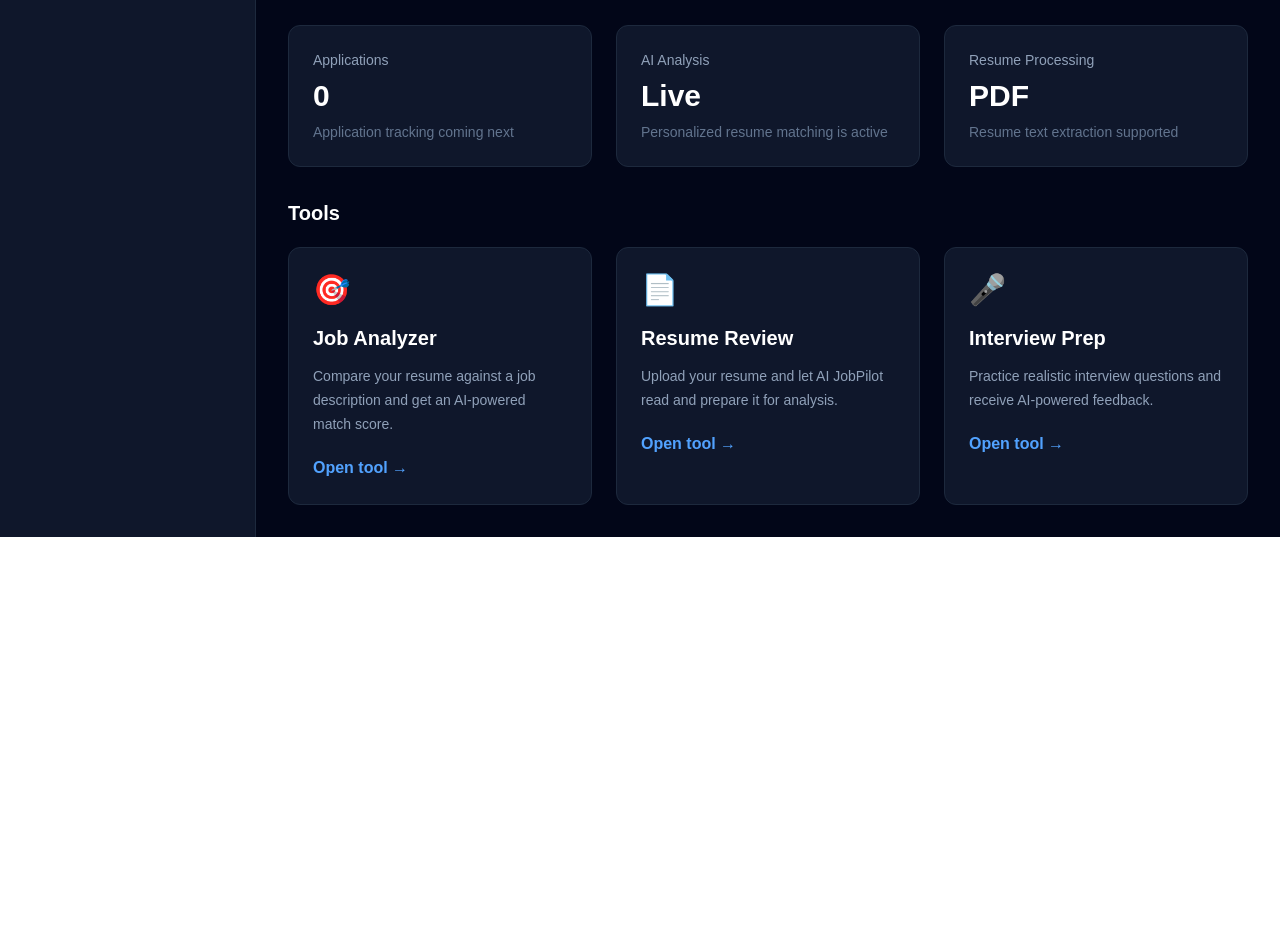
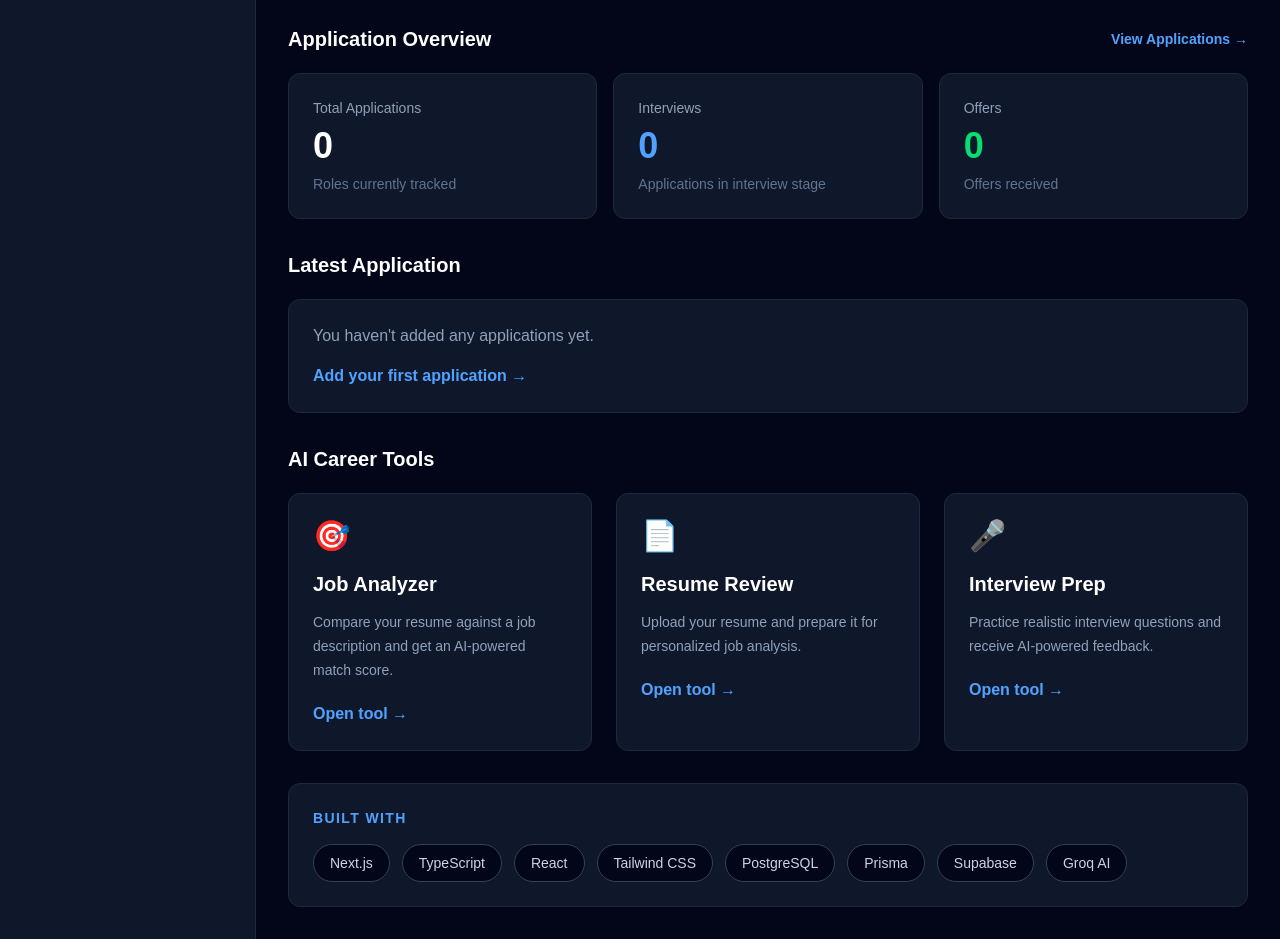
Before and after one commit to trinityray02/ai-jobpilot, a Next.js app: page / in a window 1280 px wide. Shown: the part 460-1399 px from the top of the page. Before the commit the page ends 997 px from the top, so only its background shows below. Built offline with nearby package versions, Linux system fonts and the light colour scheme; no server answers; the database is empty.

Commit message:
Add live application stats to dashboard

```diff
--- a/app/page.tsx
+++ b/app/page.tsx
@@ -1,4 +1,15 @@
+"use client";
+
 import Link from "next/link";
+import { useEffect, useState } from "react";
+
+type Application = {
+  id: string;
+  company: string;
+  role: string;
+  status: "Applied" | "Interview" | "Offer" | "Rejected";
+  date: string;
+};
 
 const features = [
   {
@@ -11,7 +22,7 @@ const features = [
   {
     title: "Resume Review",
     description:
-      "Upload your resume and let AI JobPilot read and prepare it for analysis.",
+      "Upload your resume and prepare it for personalized job analysis.",
     icon: "📄",
     href: "/resume",
   },
@@ -25,9 +36,48 @@ const features = [
 ];
 
 export default function Home() {
+  const [applications, setApplications] = useState<Application[]>([]);
+  const [loading, setLoading] = useState(true);
+
+  useEffect(() => {
+    async function loadApplications() {
+      try {
+        const response = await fetch("/api/applications");
+
+        if (!response.ok) {
+          throw new Error("Unable to load applications.");
+        }
+
+        const data = await response.json();
+
+        setApplications(data.applications || []);
+      } catch (error) {
+        console.error("Dashboard application error:", error);
+      } finally {
+        setLoading(false);
+      }
+    }
+
+    loadApplications();
+  }, []);
+
+  const totalApplications = applications.length;
+
+  const interviews = applications.filter(
+    (application) => application.status === "Interview"
+  ).length;
+
+  const offers = applications.filter(
+    (application) => application.status === "Offer"
+  ).length;
+
+  const latestApplication = applications[0];
+
   return (
     <main className="min-h-screen bg-slate-950 text-white">
       <div className="flex min-h-screen">
+
+        {/* Sidebar */}
         <aside className="hidden w-64 border-r border-slate-800 bg-slate-900 p-6 md:block">
           <h1 className="mb-10 text-2xl font-bold text-blue-400">
             AI JobPilot
@@ -71,11 +121,19 @@ export default function Home() {
           </nav>
         </aside>
 
+        {/* Main Content */}
         <section className="flex-1">
+
+          {/* Header */}
           <header className="flex items-center justify-between border-b border-slate-800 px-8 py-6">
             <div>
-              <p className="text-sm text-slate-400">Welcome to</p>
-              <h2 className="text-2xl font-bold">Your Career Dashboard</h2>
+              <p className="text-sm text-slate-400">
+                Welcome to
+              </p>
+
+              <h2 className="text-2xl font-bold">
+                Your Career Dashboard
+              </h2>
             </div>
 
             <Link
@@ -87,19 +145,21 @@ export default function Home() {
           </header>
 
           <div className="p-8">
+
+            {/* Hero */}
             <section className="rounded-2xl border border-slate-800 bg-gradient-to-r from-slate-900 to-slate-950 p-8">
               <p className="mb-3 text-sm font-semibold uppercase tracking-widest text-blue-400">
                 AI-Powered Career Assistant
               </p>
 
               <h3 className="max-w-3xl text-4xl font-bold">
-                Turn your experience into a stronger software engineering
-                application.
+                Turn your experience into stronger job applications.
               </h3>
 
               <p className="mt-4 max-w-2xl text-slate-400">
-                Upload your resume, analyze jobs, identify skill gaps, and
-                prepare for interviews from one place.
+                Upload your resume, analyze job descriptions, identify
+                skill gaps, practice interviews, and track applications
+                from one dashboard.
               </p>
 
               <div className="mt-7 flex flex-wrap gap-4">
@@ -119,34 +179,121 @@ export default function Home() {
               </div>
             </section>
 
-            <section className="mt-8 grid gap-6 md:grid-cols-3">
+            {/* Live Stats */}
+            <section className="mt-8">
+              <div className="mb-5 flex items-center justify-between">
+                <h3 className="text-xl font-bold">
+                  Application Overview
+                </h3>
+
+                <Link
+                  href="/applications"
+                  className="text-sm font-semibold text-blue-400 hover:text-blue-300"
+                >
+                  View Applications →
+                </Link>
+              </div>
+
+              <div className="grid gap-4 md:grid-cols-3">
                 <div className="rounded-xl border border-slate-800 bg-slate-900 p-6">
-                <p className="text-sm text-slate-400">Applications</p>
-                <p className="mt-2 text-3xl font-bold">0</p>
+                  <p className="text-sm text-slate-400">
+                    Total Applications
+                  </p>
+
+                  <p className="mt-2 text-4xl font-bold">
+                    {loading ? "..." : totalApplications}
+                  </p>
+
                   <p className="mt-2 text-sm text-slate-500">
-                  Application tracking coming next
+                    Roles currently tracked
                   </p>
                 </div>
 
                 <div className="rounded-xl border border-slate-800 bg-slate-900 p-6">
-                <p className="text-sm text-slate-400">AI Analysis</p>
-                <p className="mt-2 text-3xl font-bold">Live</p>
+                  <p className="text-sm text-slate-400">
+                    Interviews
+                  </p>
+
+                  <p className="mt-2 text-4xl font-bold text-blue-400">
+                    {loading ? "..." : interviews}
+                  </p>
+
                   <p className="mt-2 text-sm text-slate-500">
-                  Personalized resume matching is active
+                    Applications in interview stage
                   </p>
                 </div>
 
                 <div className="rounded-xl border border-slate-800 bg-slate-900 p-6">
-                <p className="text-sm text-slate-400">Resume Processing</p>
-                <p className="mt-2 text-3xl font-bold">PDF</p>
+                  <p className="text-sm text-slate-400">
+                    Offers
+                  </p>
+
+                  <p className="mt-2 text-4xl font-bold text-green-400">
+                    {loading ? "..." : offers}
+                  </p>
+
                   <p className="mt-2 text-sm text-slate-500">
-                  Resume text extraction supported
+                    Offers received
                   </p>
+                </div>
               </div>
             </section>
 
+            {/* Latest Application */}
             <section className="mt-8">
-              <h3 className="mb-5 text-xl font-bold">Tools</h3>
+              <h3 className="mb-5 text-xl font-bold">
+                Latest Application
+              </h3>
+
+              <div className="rounded-xl border border-slate-800 bg-slate-900 p-6">
+                {loading ? (
+                  <p className="text-slate-400">
+                    Loading latest application...
+                  </p>
+                ) : latestApplication ? (
+                  <div className="flex flex-col gap-4 md:flex-row md:items-center md:justify-between">
+                    <div>
+                      <p className="text-sm text-slate-400">
+                        {latestApplication.company}
+                      </p>
+
+                      <h4 className="mt-1 text-xl font-semibold">
+                        {latestApplication.role}
+                      </h4>
+
+                      <p className="mt-2 text-sm text-slate-500">
+                        {new Date(
+                          latestApplication.date
+                        ).toLocaleDateString()}
+                      </p>
+                    </div>
+
+                    <span className="w-fit rounded-full border border-slate-700 bg-slate-950 px-4 py-2 text-sm font-medium">
+                      {latestApplication.status}
+                    </span>
+                  </div>
+                ) : (
+                  <div>
+                    <p className="text-slate-400">
+                      You haven't added any applications yet.
+                    </p>
+
+                    <Link
+                      href="/applications"
+                      className="mt-4 inline-block font-semibold text-blue-400 hover:text-blue-300"
+                    >
+                      Add your first application →
+                    </Link>
+                  </div>
+                )}
+              </div>
+            </section>
+
+            {/* Tools */}
+            <section className="mt-8">
+              <h3 className="mb-5 text-xl font-bold">
+                AI Career Tools
+              </h3>
 
               <div className="grid gap-6 md:grid-cols-3">
                 {features.map((feature) => (
@@ -155,7 +302,9 @@ export default function Home() {
                     href={feature.href}
                     className="rounded-xl border border-slate-800 bg-slate-900 p-6 transition hover:-translate-y-1 hover:border-blue-500"
                   >
-                    <div className="text-3xl">{feature.icon}</div>
+                    <div className="text-3xl">
+                      {feature.icon}
+                    </div>
 
                     <h4 className="mt-4 text-xl font-semibold">
                       {feature.title}
@@ -172,6 +321,34 @@ export default function Home() {
                 ))}
               </div>
             </section>
+
+            {/* Tech Stack */}
+            <section className="mt-8 rounded-xl border border-slate-800 bg-slate-900 p-6">
+              <p className="text-sm font-semibold uppercase tracking-widest text-blue-400">
+                Built With
+              </p>
+
+              <div className="mt-4 flex flex-wrap gap-3">
+                {[
+                  "Next.js",
+                  "TypeScript",
+                  "React",
+                  "Tailwind CSS",
+                  "PostgreSQL",
+                  "Prisma",
+                  "Supabase",
+                  "Groq AI",
+                ].map((technology) => (
+                  <span
+                    key={technology}
+                    className="rounded-full border border-slate-700 bg-slate-950 px-4 py-2 text-sm text-slate-300"
+                  >
+                    {technology}
+                  </span>
+                ))}
+              </div>
+            </section>
+
           </div>
         </section>
       </div>
```
Lines whose indentation alone changed are shown as unchanged.
